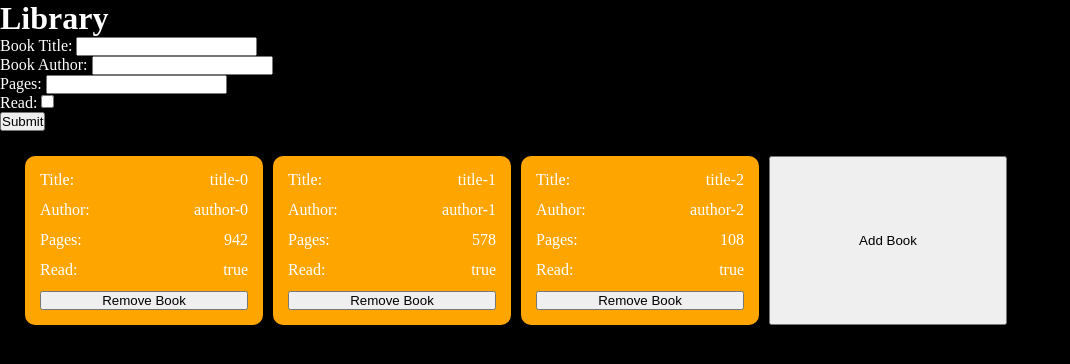
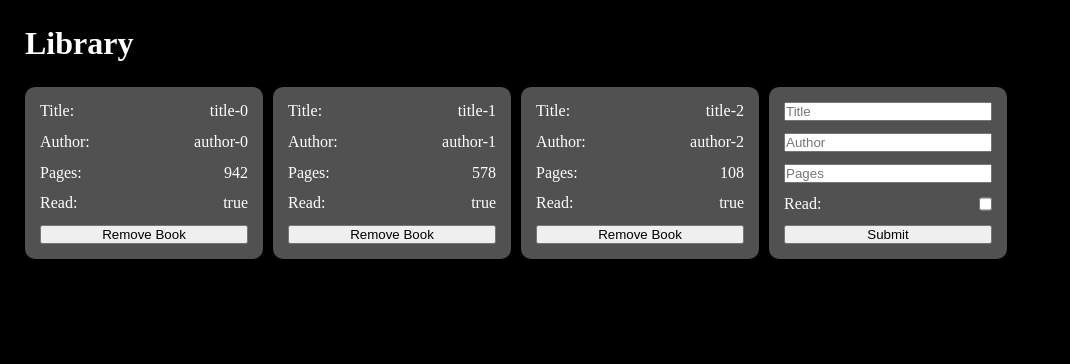
Before and after one commit to AntanasPuzas/odin-library, a plain HTML site: page indext.html in a window 1280 px wide. Both pictures are taken after a click on the button "Add Book". Shown: the whole page, without its empty margins (0-1070 px from the left). Drawn offline with Linux system fonts and the light colour scheme.

Commit message:
Refactor adding book UX

```diff
--- a/indext.html
+++ b/indext.html
@@ -1,5 +1,6 @@
 <!DOCTYPE html>
 <html lang="en">
+
 <head>
     <meta charset="UTF-8">
     <meta http-equiv="X-UA-Compatible" content="IE=edge">
@@ -8,29 +9,34 @@
     <link rel="stylesheet" href="style.css">
     <script src="script.js" defer></script>
 </head>
+
 <body>
     <h1>Library</h1>
+
+    <div class="book-container">
+        <button type="button" id="add-book">Add Book</button>
+        <div>
             <form action="" method="set" class="book-form">
                 <div class="form-row">
                     <label for="input-title">Book Title:</label>
-            <input type="text" id="input-title" name="input-title" required>
+                    <input type="text" id="input-title" name="input-title" placeholder="Title" required>
                 </div>
                 <div class="form-row">
                     <label for="input-author">Book Author:</label>
-            <input type="text" id="input-author" name="input-author" required>
+                    <input type="text" id="input-author" name="input-author" placeholder="Author" required>
                 </div>
                 <div class="form-row">
                     <label for="input-pages">Pages:</label>
-            <input type="number" id="input-pages" name="input-pages" required>
+                    <input type="number" id="input-pages" name="input-pages" placeholder="Pages" required>
                 </div>
                 <div class="form-row">
                     <label for="input-read">Read:</label>
                     <input type="checkbox" id="input-read" name="input-read" value="is-read">
                 </div>
-        <button type="button" id="submit">Submit</button>
+                <button id="submit">Submit</button>
             </form>
-    <div class="book-container">
-        <button type="button" id="add-book">Add Book</button>
+        </div>
     </div>
 </body>
+
 </html>
--- a/script.js
+++ b/script.js
@@ -27,7 +27,10 @@ function addBookToLibrary() {
 
 submitInput.addEventListener("click", () => {
     generateBookCard(addBookToLibrary());
-    form.style.display = "none";
+    form.classList.remove("form-show");
+    form.classList.remove("card");
+    addBookButton.style.display = "block";
+    console.log(myLibrary);
 });
 
 // TEMP
@@ -72,4 +75,8 @@ function generateBookCard(book) {
 
 displayBooks();
 
-addBookButton.addEventListener("click", () => form.style.display = "block");
+addBookButton.addEventListener("click", () => {
+    form.classList.add("form-show");
+    form.classList.add("card");
+    addBookButton.style.display = "none";
+});
--- a/style.css
+++ b/style.css
@@ -1,6 +1,7 @@
 * {
     margin: 0;
     padding: 0;
+    box-sizing: border-box;
 }
 
 body {
@@ -8,24 +9,27 @@ body {
     color: white;
 }
 
-form {
-    display: none;
+h1 {
+    margin: 25px 0 0 25px;
 }
 
 .book-container {
     display: grid;
     grid-template-columns: repeat(auto-fill, minmax(200px, 1fr));
+    grid-template-rows: auto;
+    grid-auto-rows: auto;
     gap: 10px;
     background-color: black;
     padding: 25px;
 }
 
 .card {
-    background-color: orange;
+    background-color: #515151;
     padding: 15px;
     border-radius: 10px;
     display: flex;
     flex-direction: column;
+    justify-content: space-between;
     gap: 12px;
 }
 
@@ -33,3 +37,28 @@ form {
     display: flex;
     justify-content: space-between;
 }
+
+form {
+    display: none;
+    height: 100%;
+}
+
+.form-show {
+    display: flex;
+    flex-direction: column;
+    justify-content: space-between;
+}
+
+form>div {
+    display: flex;
+    justify-content: space-between;
+}
+
+form>div:nth-child(-n+3)>label {
+    display: none;
+}
+
+form input[type=text],
+form input[type=number] {
+    width: 100%;
+}
```
Lines whose indentation alone changed are shown as unchanged.
